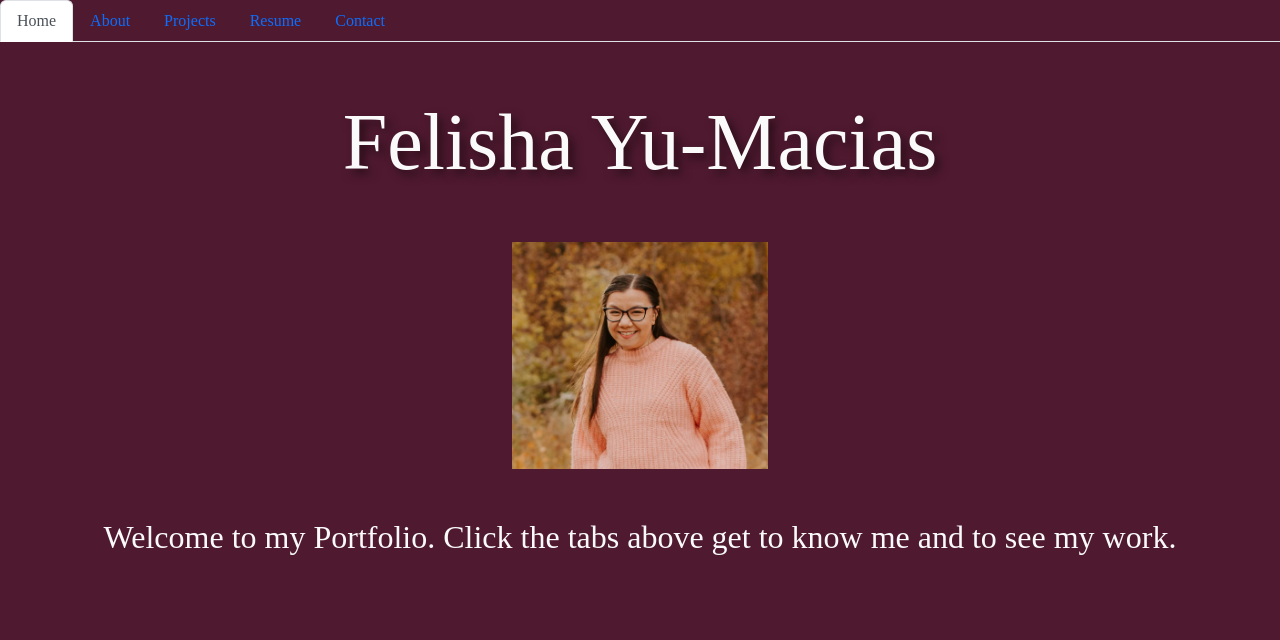
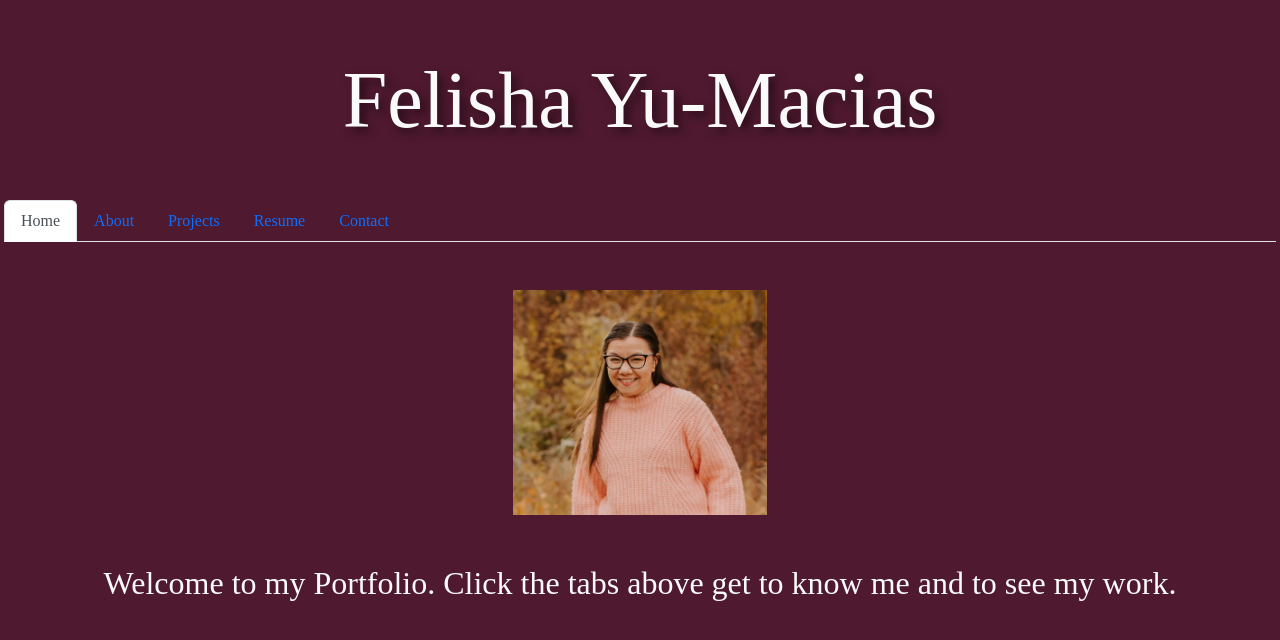
Before and after one commit to FelishaYuMacias/Professional-Portfolio, a React (Create React App) app: page / in a window 1280 px wide. Shown: the top 640 px of the page. Built offline with nearby package versions, Linux system fonts and the light colour scheme; a web font is replaced by a local one.

Commit message:
added header

```diff
--- a/src/App.js
+++ b/src/App.js
@@ -1,12 +1,15 @@
 import React from 'react';
 import './App.css';
 import PortfolioContainer from './components/PortfolioContainer'
-
+import Header from "./components/Header";
 
 function App() {
   return (
     <div className="App">
+      <Header>
       <PortfolioContainer />
+
+      </Header>
     </div>
   );
 }
--- /dev/null
+++ b/src/components/Header/index.js
@@ -0,0 +1,15 @@
+import React from 'react';
+// import coverImage from '../../assets/cover/cover-image.jpg';
+
+function Header(props) {
+
+    return (
+      <header className="flex-row space-between px-1">
+        <h1>Felisha Yu-Macias</h1>
+        {/* <img src={coverImage} alt="wooden background"></img> */}
+        {props.children}
+      </header>
+    );
+  }
+
+  export default Header;
--- a/src/components/Home/index.js
+++ b/src/components/Home/index.js
@@ -6,7 +6,6 @@ import './assets/style.css'
 export default function Home() {
   return (
     <div>
-      <h1>Felisha Yu-Macias</h1>
       <div className="profile-img my-5">
         <img className= "profilePicture"src={felisha} alt="Felisha" />
         </div>
```
Also changed, not shown: src/components/Header/assets/style.css (added).
